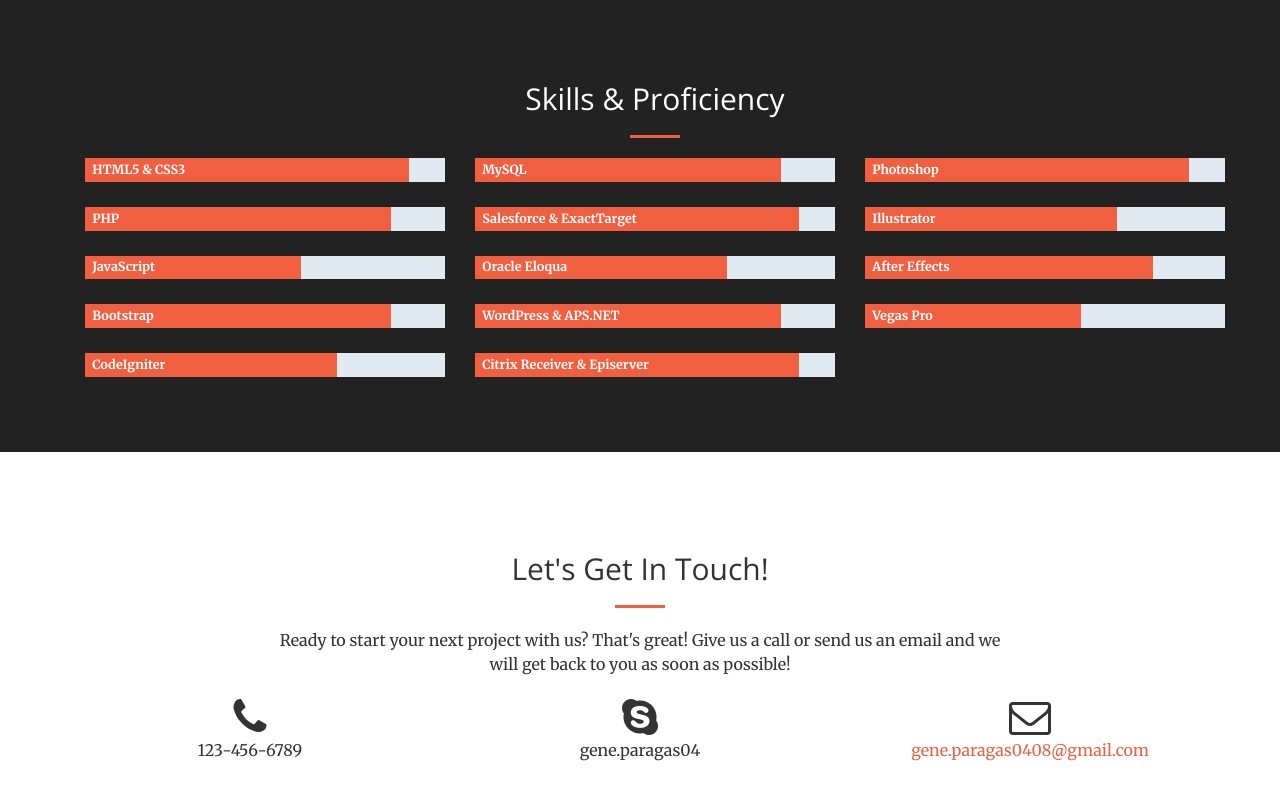
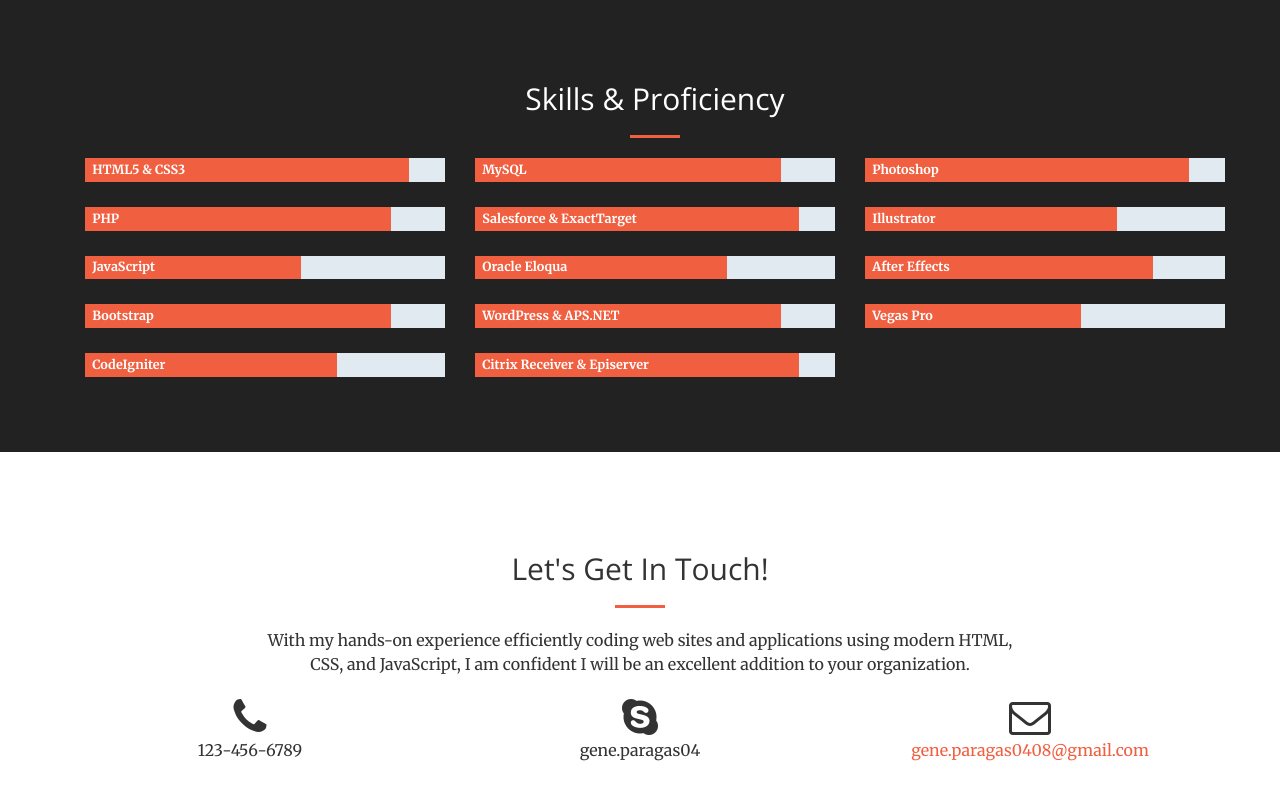
Before and after one commit to geneparagas/berchie, a website: page index.html in a window 1280 px wide. Shown: the part 2545-3345 px from the top of the page. Drawn offline with nearby package versions, Linux system fonts and the light colour scheme.

Commit message:
Add files via upload

```diff
--- a/index.html
+++ b/index.html
@@ -249,7 +249,7 @@
                 <div class="col-lg-8 col-lg-offset-2 text-center">
                     <h2 class="section-heading">Let's Get In Touch!</h2>
                     <hr class="primary">
-                    <p>Ready to start your next project with us? That's great! Give us a call or send us an email and we will get back to you as soon as possible!</p>
+                    <p>With my hands-on experience efficiently coding web sites and applications using modern HTML, CSS, and JavaScript, I am confident I will be an excellent addition to your organization.</p>
                 </div>
                 <div class="col-lg-4 col-md-6 text-center">
                     <i class="fa fa-phone fa-3x sr-contact"></i>
```
